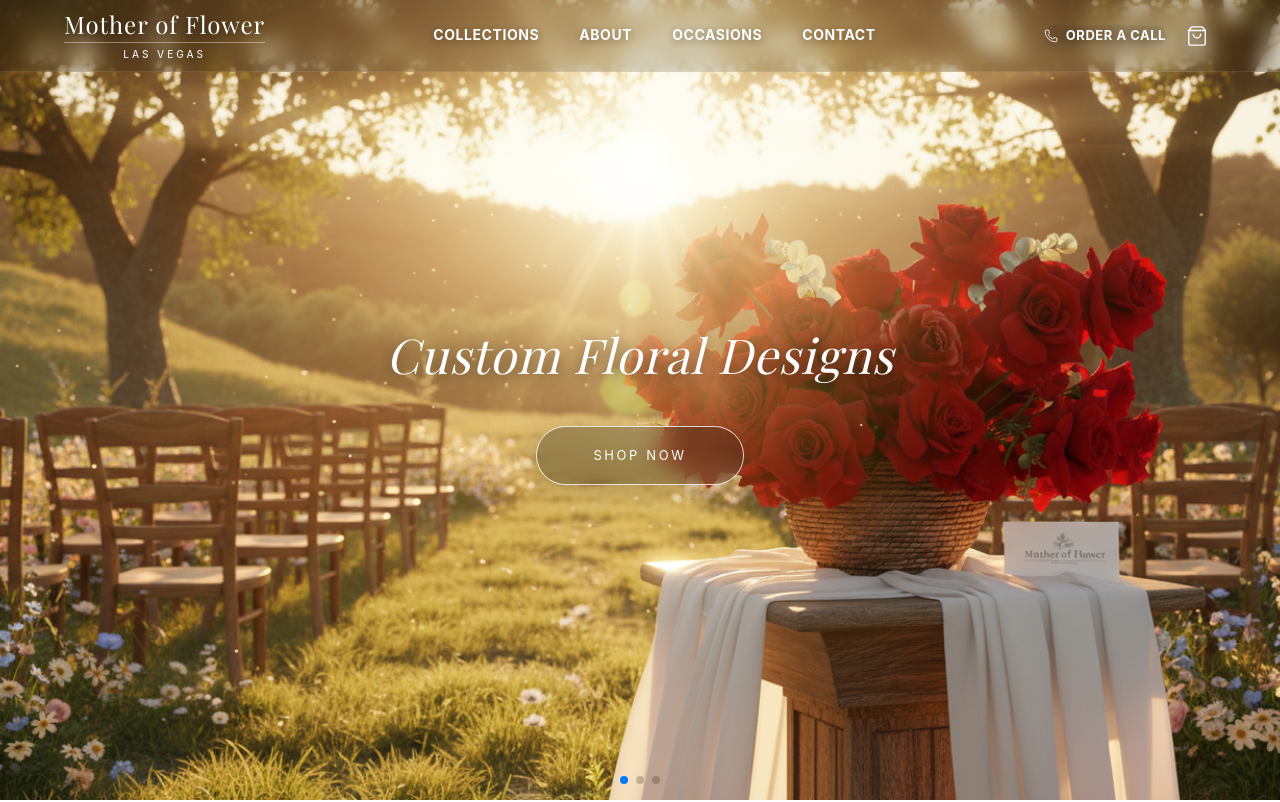
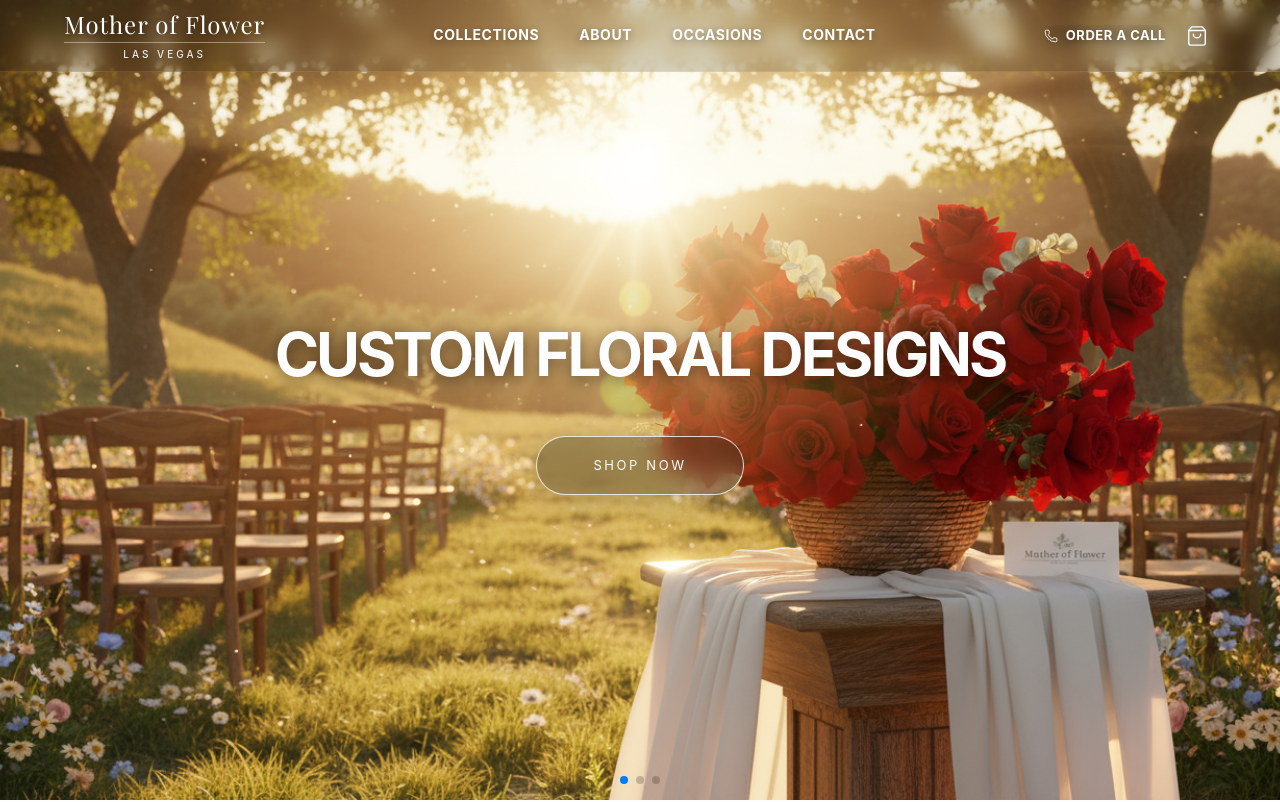
Before and after one commit to netbounce19-hash/mother-of-flower, a Next.js app: page / in a window 1280 px wide. Shown: the top 802 px of the page. Built offline with nearby package versions, Linux system fonts and the light colour scheme; grey boxes are pictures that could not be loaded.

Commit message:
Add Typewriter effect to hero section

```diff
--- a/components/hero/HeroSection.tsx
+++ b/components/hero/HeroSection.tsx
@@ -4,6 +4,7 @@ import { motion } from 'framer-motion';
 import { Swiper, SwiperSlide } from 'swiper/react';
 import { EffectCreative, Pagination, Keyboard, Mousewheel } from 'swiper/modules';
 import Image from 'next/image';
+import { Typewriter } from '@/components/ui/Typewriter';
 
 import 'swiper/css';
 import 'swiper/css/effect-creative';
@@ -86,25 +87,17 @@ export default function HeroSection() {
           gap: '32px',
         }}
       >
-        <motion.h1
-          initial={{ opacity: 0, y: -20 }}
-          animate={{ opacity: 1, y: 0 }}
-          transition={{ duration: 1.2, delay: 0.2, ease: [0.22, 1, 0.36, 1] }}
-          style={{
-            fontFamily: 'var(--font-serif)',
-            fontSize: 'clamp(32px, 5vw, 48px)',
-            fontStyle: 'italic',
-            fontWeight: 400,
-            color: '#FDFDFD',
-            textShadow: '0 4px 16px rgba(0,0,0,0.5)',
-            letterSpacing: '0.02em',
-            textAlign: 'center',
-            margin: 0,
-            padding: '0 20px',
-          }}
-        >
-          Custom Floral Designs
-        </motion.h1>
+        <div className="text-center px-4" style={{ textShadow: '0 4px 16px rgba(0,0,0,0.5)' }}>
+          <h1>
+            <Typewriter
+              className="text-[clamp(32px,5vw,60px)] font-bold tracking-tighter uppercase text-[#FDFDFD]"
+              words={["Custom Floral Designs"]}
+              speed={80}
+              delayBetweenWords={2000}
+              cursor={false}
+            />
+          </h1>
+        </div>
 
         <motion.a
           href="#catalog"
--- /dev/null
+++ b/components/ui/Typewriter.tsx
@@ -0,0 +1,60 @@
+'use client';
+
+import { useState, useEffect } from 'react';
+
+interface TypewriterProps {
+  words: string[];
+  speed?: number;
+  delayBetweenWords?: number;
+  cursor?: boolean;
+  className?: string;
+}
+
+export function Typewriter({
+  words,
+  speed = 80,
+  delayBetweenWords = 2000,
+  cursor = true,
+  className = '',
+}: TypewriterProps) {
+  const [currentWordIndex, setCurrentWordIndex] = useState(0);
+  const [currentText, setCurrentText] = useState('');
+  const [isDeleting, setIsDeleting] = useState(false);
+
+  useEffect(() => {
+    let timer: NodeJS.Timeout;
+
+    const handleType = () => {
+      const fullWord = words[currentWordIndex];
+
+      if (isDeleting) {
+        setCurrentText((prev) => prev.slice(0, -1));
+        timer = setTimeout(handleType, speed / 2); // Delete faster
+      } else {
+        setCurrentText((prev) => fullWord.slice(0, prev.length + 1));
+        timer = setTimeout(handleType, speed);
+      }
+
+      if (!isDeleting && currentText === fullWord) {
+        // If there is only one word, stop typing and don't delete
+        if (words.length > 1) {
+          timer = setTimeout(() => setIsDeleting(true), delayBetweenWords);
+        }
+      } else if (isDeleting && currentText === '') {
+        setIsDeleting(false);
+        setCurrentWordIndex((prev) => (prev + 1) % words.length);
+      }
+    };
+
+    timer = setTimeout(handleType, speed);
+
+    return () => clearTimeout(timer);
+  }, [currentText, isDeleting, currentWordIndex, words, speed, delayBetweenWords]);
+
+  return (
+    <span className={className}>
+      {currentText}
+      {cursor && <span className="animate-pulse">|</span>}
+    </span>
+  );
+}
```
